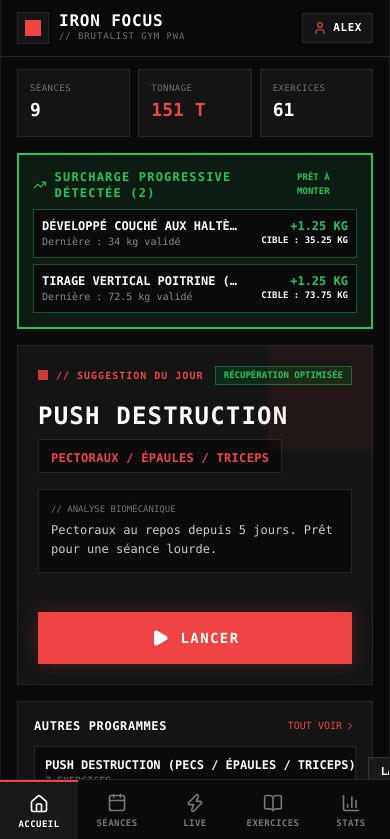
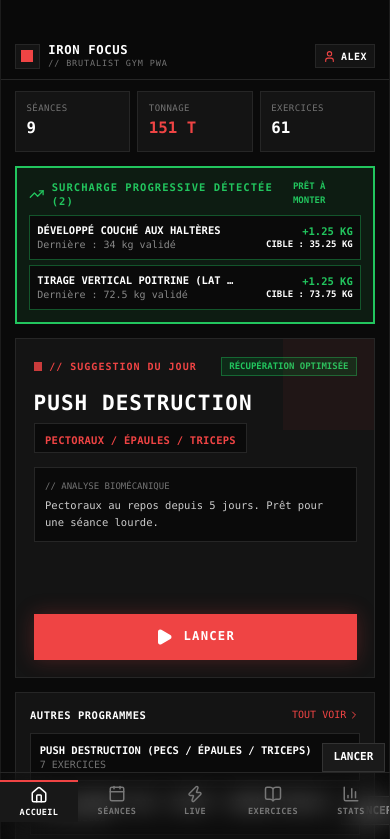
Before and after one commit to WilliamLotz/iron-focus-pwa, a React (Vite) app: page / in a window 390 px wide. Shown: the top 839 px of the page. Built offline with nearby package versions, Linux system fonts and the light colour scheme.

Commit message:
fix(mobile): Add safe area top/bottom insets and refine zoom scale for iPhone/Android

```diff
--- a/src/components/Header.jsx
+++ b/src/components/Header.jsx
@@ -14,17 +14,17 @@ export default function Header({ currentUser, onOpenAuthModal, activeSession, on
   };
 
   return (
-    <header className="sticky top-0 z-40 bg-[#0A0A0A]/95 backdrop-blur-sm border-b border-[#262626] px-4 py-3">
+    <header className="sticky top-0 z-40 bg-[#0A0A0A]/95 backdrop-blur-md border-b border-[#262626] px-4 pt-[max(44px,env(safe-area-inset-top,44px))] pb-3">
       <div className="max-w-md mx-auto flex items-center justify-between">
         <div className="flex items-center gap-2.5">
-          <div className="w-8 h-8 bg-[#141414] border border-[#262626] flex items-center justify-center">
-            <span className="w-4 h-4 bg-[#EF4444] inline-block"></span>
+          <div className="w-7 h-7 bg-[#141414] border border-[#262626] flex items-center justify-center">
+            <span className="w-3.5 h-3.5 bg-[#EF4444] inline-block"></span>
           </div>
           <div>
-            <h1 className="text-base font-black tracking-wider uppercase font-mono text-white leading-none">
+            <h1 className="text-sm font-black tracking-wider uppercase font-mono text-white leading-none">
               IRON FOCUS
             </h1>
-            <p className="text-[9px] font-mono text-[#737373] tracking-widest leading-tight mt-0.5">
+            <p className="text-[8.5px] font-mono text-[#737373] tracking-widest leading-tight mt-0.5">
               // BRUTALIST GYM PWA
             </p>
           </div>
@@ -34,20 +34,20 @@ export default function Header({ currentUser, onOpenAuthModal, activeSession, on
           {activeSession && (
             <button
               onClick={onGoToLive}
-              className="flex items-center gap-1.5 bg-[#1C0D0D] border border-[#EF4444] text-[#EF4444] px-2.5 py-1 text-xs font-mono font-bold animate-pulse-subtle"
+              className="flex items-center gap-1.5 bg-[#1C0D0D] border border-[#EF4444] text-[#EF4444] px-2 py-1 text-xs font-mono font-bold animate-pulse-subtle"
             >
-              <Activity size={13} className="animate-spin text-[#EF4444]" />
-              <span className="tabular-nums">{formatTime(activeSession.elapsedSeconds || 0)}</span>
+              <Activity size={12} className="animate-spin text-[#EF4444]" />
+              <span className="tabular-nums text-xs">{formatTime(activeSession.elapsedSeconds || 0)}</span>
             </button>
           )}
 
           <button
             onClick={onOpenAuthModal}
-            className="flex items-center gap-1.5 bg-[#141414] hover:bg-[#1A1A1A] border border-[#262626] hover:border-white px-2.5 py-1.5 transition-colors"
+            className="flex items-center gap-1.5 bg-[#141414] hover:bg-[#1A1A1A] border border-[#262626] hover:border-white px-2 py-1 transition-colors"
             title="Gérer le compte et les sauvegardes"
           >
-            <User size={14} className="text-[#EF4444]" />
-            <span className="text-[11px] font-mono font-bold uppercase tracking-wider text-white max-w-[80px] truncate">
+            <User size={13} className="text-[#EF4444]" />
+            <span className="text-[10px] font-mono font-bold uppercase tracking-wider text-white max-w-[70px] truncate">
               {currentUser?.username?.split(' ')[0] || 'ATHLÈTE'}
             </span>
           </button>
--- a/src/components/Navbar.jsx
+++ b/src/components/Navbar.jsx
@@ -11,8 +11,8 @@ export default function Navbar({ activeTab, setActiveTab, hasActiveSession }) {
   ];
 
   return (
-    <nav className="fixed bottom-0 left-0 right-0 z-50 bg-[#0A0A0A] border-t border-[#262626] safe-area-bottom">
-      <div className="max-w-md mx-auto grid grid-cols-5 h-16">
+    <nav className="fixed bottom-0 left-0 right-0 z-50 bg-[#0A0A0A]/98 backdrop-blur-md border-t border-[#262626] pb-[max(22px,env(safe-area-inset-bottom,22px))] pt-2">
+      <div className="max-w-md mx-auto grid grid-cols-5 h-12">
         {tabs.map((tab) => {
           const Icon = tab.icon;
           const isActive = activeTab === tab.id;
@@ -28,17 +28,17 @@ export default function Navbar({ activeTab, setActiveTab, hasActiveSession }) {
               }`}
             >
               {tab.isLive && hasActiveSession && (
-                <span className="absolute top-2 right-4 w-2 h-2 bg-[#EF4444] animate-ping" />
+                <span className="absolute top-1.5 right-4 w-2 h-2 bg-[#EF4444] animate-ping" />
               )}
               {tab.isLive && hasActiveSession && (
-                <span className="absolute top-2 right-4 w-2 h-2 bg-[#EF4444]" />
+                <span className="absolute top-1.5 right-4 w-2 h-2 bg-[#EF4444]" />
               )}
               <Icon
-                size={20}
-                className={`mb-1 ${isActive ? (tab.isLive ? 'text-[#EF4444]' : 'text-white') : 'text-[#777777]'}`}
+                size={18}
+                className={`mb-0.5 ${isActive ? (tab.isLive ? 'text-[#EF4444]' : 'text-white') : 'text-[#777777]'}`}
               />
               <span
-                className={`text-[9px] font-mono tracking-wider uppercase font-bold ${
+                className={`text-[8.5px] font-mono tracking-wider uppercase font-bold ${
                   isActive ? (tab.isLive ? 'text-[#EF4444]' : 'text-white') : 'text-[#777777]'
                 }`}
               >
--- a/src/index.css
+++ b/src/index.css
@@ -6,6 +6,15 @@
   * {
     border-radius: 0px !important;
     box-sizing: border-box;
+  }
+
+  :root {
+    --sat: env(safe-area-inset-top, 44px);
+    --sab: env(safe-area-inset-bottom, 24px);
+  }
+
+  html {
+    font-size: 14px; /* Dézoome subtilement l'interface pour un rendu mobile net et compact */
   }
 
   html, body {
@@ -17,12 +26,14 @@
     -webkit-tap-highlight-color: transparent;
     touch-action: manipulation;
     overflow-x: hidden;
+    min-height: 100vh;
+    min-height: -webkit-fill-available;
   }
 
   /* Custom dark brutalist scrollbar */
   ::-webkit-scrollbar {
-    width: 4px;
-    height: 4px;
+    width: 3px;
+    height: 3px;
   }
   ::-webkit-scrollbar-track {
     background: #0A0A0A;
--- a/src/views/ExercisesView.jsx
+++ b/src/views/ExercisesView.jsx
@@ -108,7 +108,7 @@ export default function ExercisesView({
   };
 
   return (
-    <div className="space-y-4 pb-24 px-4 pt-3">
+    <div className="space-y-4 pb-36 px-4 pt-3">
       {/* En-tête */}
       <div className="flex items-center justify-between">
         <div>
--- a/src/views/HomeView.jsx
+++ b/src/views/HomeView.jsx
@@ -49,7 +49,7 @@ export default function HomeView({
   const recommendedRoutine = workouts.find(w => w.id === smartSuggestion.routineId) || workouts[0];
 
   return (
-    <div className="space-y-4 pb-24 px-4 pt-3">
+    <div className="space-y-4 pb-36 px-4 pt-3">
       {/* 3 MÉTRIQUES COMPACTES */}
       <div className="grid grid-cols-3 gap-2">
         <div className="bg-[#141414] p-3 border border-[#262626]">
--- a/src/views/LiveView.jsx
+++ b/src/views/LiveView.jsx
@@ -242,9 +242,9 @@ export default function LiveView({
   };
 
   return (
-    <div className="space-y-3 pb-32">
+    <div className="space-y-3 pb-40">
       {/* EN-TÊTE COMPACT ÉPURÉ DU MODE CONCENTRATION LIVE */}
-      <div className="sticky top-[53px] z-30 bg-[#0A0A0A] border-b border-[#262626] px-3 py-1.5 shadow-md">
+      <div className="sticky top-[calc(max(44px,env(safe-area-inset-top,44px))+48px)] z-30 bg-[#0A0A0A] border-b border-[#262626] px-3 py-1.5 shadow-md">
         <div className="flex items-center justify-between gap-2">
           <div className="flex items-center gap-2 truncate">
             <span className="text-[9px] font-mono text-[#EF4444] uppercase tracking-widest font-black flex-shrink-0">
@@ -521,7 +521,7 @@ export default function LiveView({
 
       {/* BANDEAU DU CHRONOMÈTRE DE REPOS AUTOMATIQUE (EN BAS FIXE AU-DESSUS DE LA NAVBAR) */}
       {restTimer.active && (
-        <div className="fixed bottom-16 left-0 right-0 z-40 bg-[#0A0A0A] border-t-2 border-[#EF4444] shadow-2xl safe-area-bottom animate-slide-up">
+        <div className="fixed bottom-[calc(max(22px,env(safe-area-inset-bottom,22px))+56px)] left-0 right-0 z-40 bg-[#0A0A0A] border-t-2 border-[#EF4444] shadow-2xl animate-slide-up">
           <div className="max-w-md mx-auto p-3">
             {/* Barre de progression carrée */}
             <div className="w-full bg-[#1C1C1C] h-1.5 mb-2 overflow-hidden">
--- a/src/views/StatsView.jsx
+++ b/src/views/StatsView.jsx
@@ -143,7 +143,7 @@ export default function StatsView({ userData }) {
   const selectedExerciseObj = exercises.find(e => e.id === selectedExerciseId);
 
   return (
-    <div className="space-y-4 pb-24 px-4 pt-3">
+    <div className="space-y-4 pb-36 px-4 pt-3">
       {/* En-tête */}
       <div>
         <h2 className="text-lg font-mono font-black text-white uppercase tracking-wider">
--- a/src/views/WorkoutsView.jsx
+++ b/src/views/WorkoutsView.jsx
@@ -84,7 +84,7 @@ export default function WorkoutsView({
   });
 
   return (
-    <div className="space-y-4 pb-24 px-4 pt-3">
+    <div className="space-y-4 pb-36 px-4 pt-3">
       {/* En-tête */}
       <div className="flex items-center justify-between">
         <div>
```
